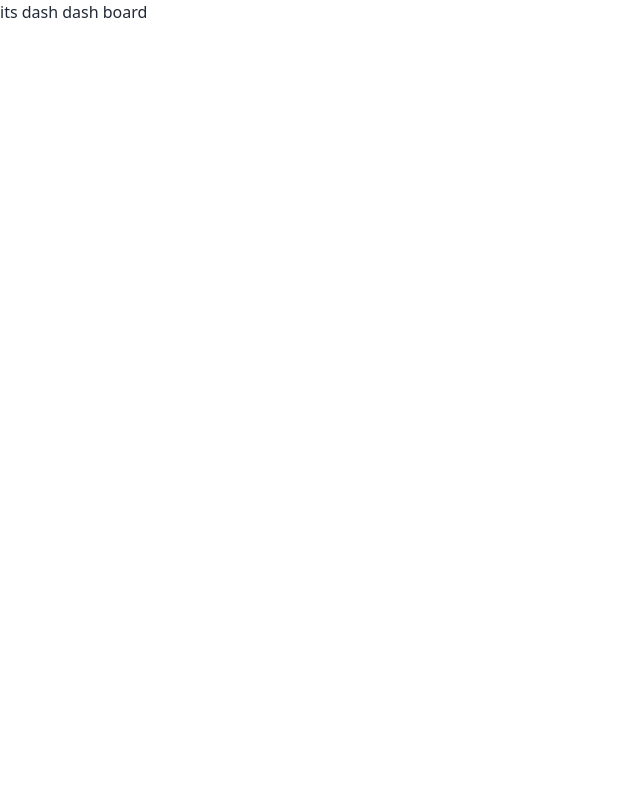
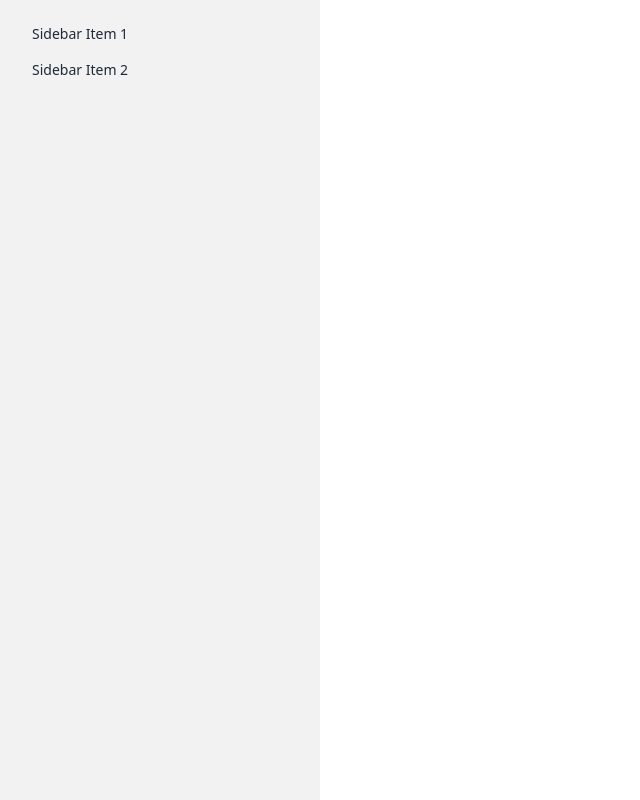
Before and after one commit to Fahima-anny/work-stream-client, a React (Vite) app: page /dashboard in a window 1280 px wide. Shown: the whole page, without its empty margins (0-640 px from the left). Built offline with nearby package versions, Linux system fonts and the light colour scheme; no server answers; sample sign-in values are in the browser's storage.

Commit message:
dashboard sidebar added

```diff
--- a/src/Layout/AuthLayout/Login.jsx
+++ b/src/Layout/AuthLayout/Login.jsx
@@ -1,7 +1,7 @@
 /* eslint-disable react/no-unescaped-entities */
 import { FcGoogle } from "react-icons/fc";
 import { MdLogin } from "react-icons/md";
-import { Link, useNavigate } from "react-router-dom";
+import { Link, useLocation, useNavigate } from "react-router-dom";
 import useAuth from "../../Hooks/useAuth";
 import { toast } from "react-toastify";
 
@@ -10,6 +10,7 @@ const Login = () => {
 
     const {loginUser} = useAuth() ;
 const navigate = useNavigate() ;
+const location = useLocation() ;
 const destination = location?.state || '/' ;
 
 const handleLogin = e => {
--- a/src/Layout/Dashboard/Dashboard/Dashboard.jsx
+++ b/src/Layout/Dashboard/Dashboard/Dashboard.jsx
@@ -3,7 +3,23 @@
 const Dashboard = () => {
     return (
         <div>
-            its dash dash board
+       <div className="drawer lg:drawer-open">
+  <input id="my-drawer-2" type="checkbox" className="drawer-toggle" />
+  <div className="drawer-content flex flex-col items-center justify-center">
+    {/* Page content here */}
+    <label htmlFor="my-drawer-2" className="btn btn-primary drawer-button lg:hidden">
+      Open drawer
+    </label>
+  </div>
+  <div className="drawer-side">
+    <label htmlFor="my-drawer-2" aria-label="close sidebar" className="drawer-overlay"></label>
+    <ul className="menu bg-base-200 text-base-content min-h-full w-80 p-4">
+      {/* Sidebar content here */}
+      <li><a>Sidebar Item 1</a></li>
+      <li><a>Sidebar Item 2</a></li>
+    </ul>
+  </div>
+</div>
         </div>
     );
 };
--- a/src/Layout/Shared/Navbar.jsx
+++ b/src/Layout/Shared/Navbar.jsx
@@ -64,9 +64,28 @@ const Navbar = () => {
         <div className="navbar-end gap-2">
           {
             user
-              ? <button
-                onClick={handleLogout}
-                className="px-4 hover:bg-[#02061156] duration-300 py-1  border rounded-md md:w-28 flex gap-2 items-center">Log Out</button>
+              ? <>
+                {
+                  user && <div className="dropdown dropdown-hover dropdown-bottom dropdown-end">
+                    <img
+                      tabIndex={0} role="button"
+                      className="m-1 w-12 h-12 object-cover object-center rounded-full bg-white"
+                      src={user?.photoURL} alt="" />
+                  <div
+                  className="dropdown-content menu bg-base-100 rounded-box z-[1]  px-3 py-5 space-y-3 shadow"
+                  >
+                    <h2 className="text-black font-semibold text-xl">{user?.displayName}</h2>
+                    <h2 className=" text-gray-500">{user?.email}</h2>
+                    <button
+                      tabIndex={0}
+                      onClick={handleLogout}
+                      className=" px-4 hover:bg-blue-600 bg-blue-500 duration-300
+                      py-2 border rounded-md w-full font-semibold">Log Out</button>
+                      </div>
+                  </div>
+                }
+
+              </>
               : <>
                 <Link to='/login' className="px-4 hover:bg-[#02061156] duration-300 py-1  border rounded-md md:w-28 flex gap-2 items-center">Login <FiLogIn className="text-lg" /></Link>
                 <Link to='/register' className="px-4 hidden md:flex hover:bg-[#02061156] duration-300 py-1  border rounded-md gap-2 items-center ">Register <FaUnlockAlt className="text-lg" /></Link >
```
